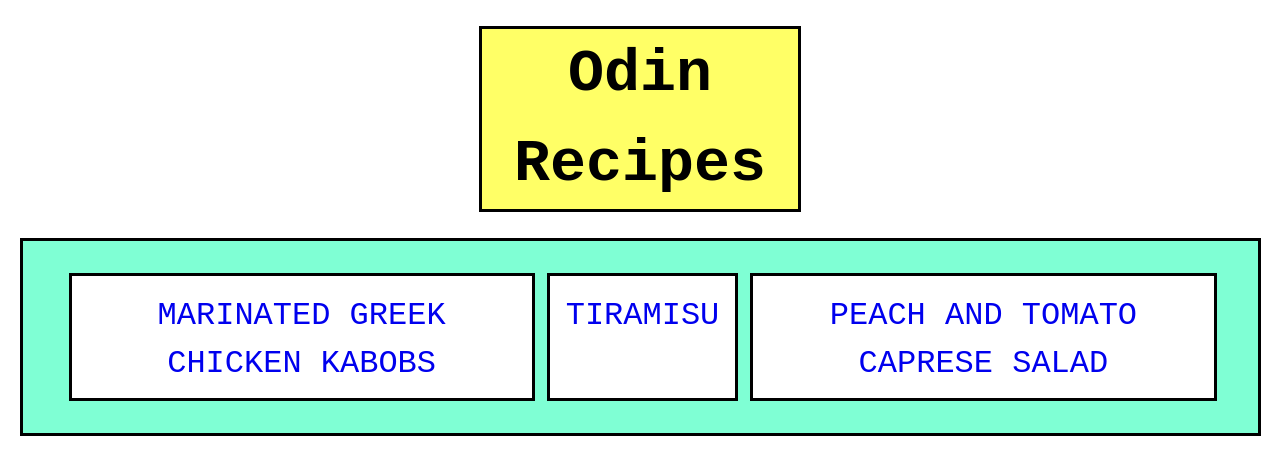
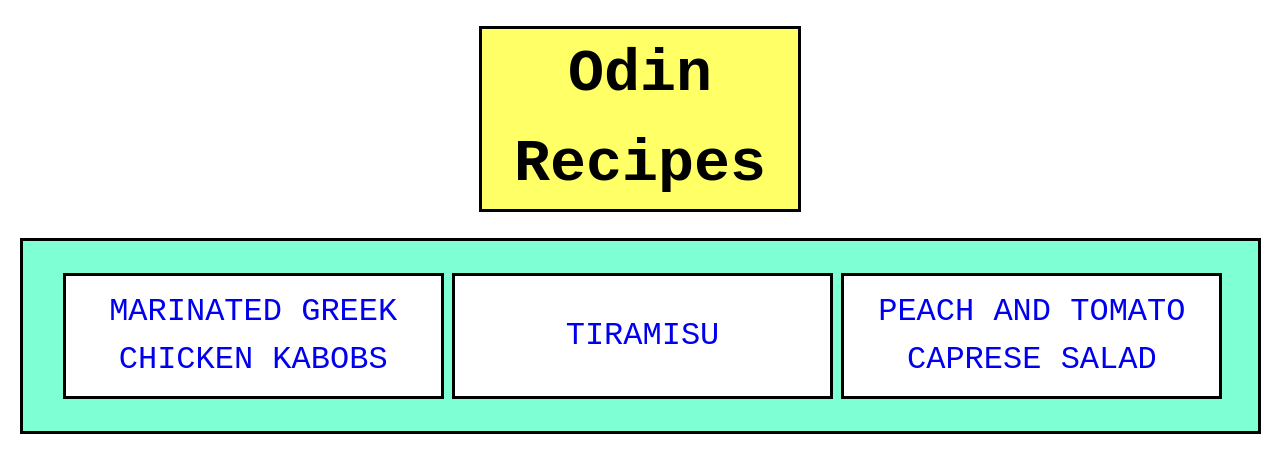
Before and after one commit to funkfreak22/odin-recipes, a plain HTML site: page index.html in a window 1280 px wide. Drawn offline with Linux system fonts and the light colour scheme.

Commit message:
Center flex items vertically

```diff
--- a/styles/index-style.css
+++ b/styles/index-style.css
@@ -18,14 +18,17 @@ h1 {
 ul {
     list-style: none;
     display: flex;
+    gap: 8px;
 }
 
 ul li {
     background-color: white;
-    height: 90px;
-    margin: auto 6px;
     border: 3px solid black;
-    padding: 16px;
+    padding: 12px;
+    flex: 1;
+    display: flex;
+    flex-direction: column;
+    justify-content: space-around;
 }
 
 .index-container {
```
